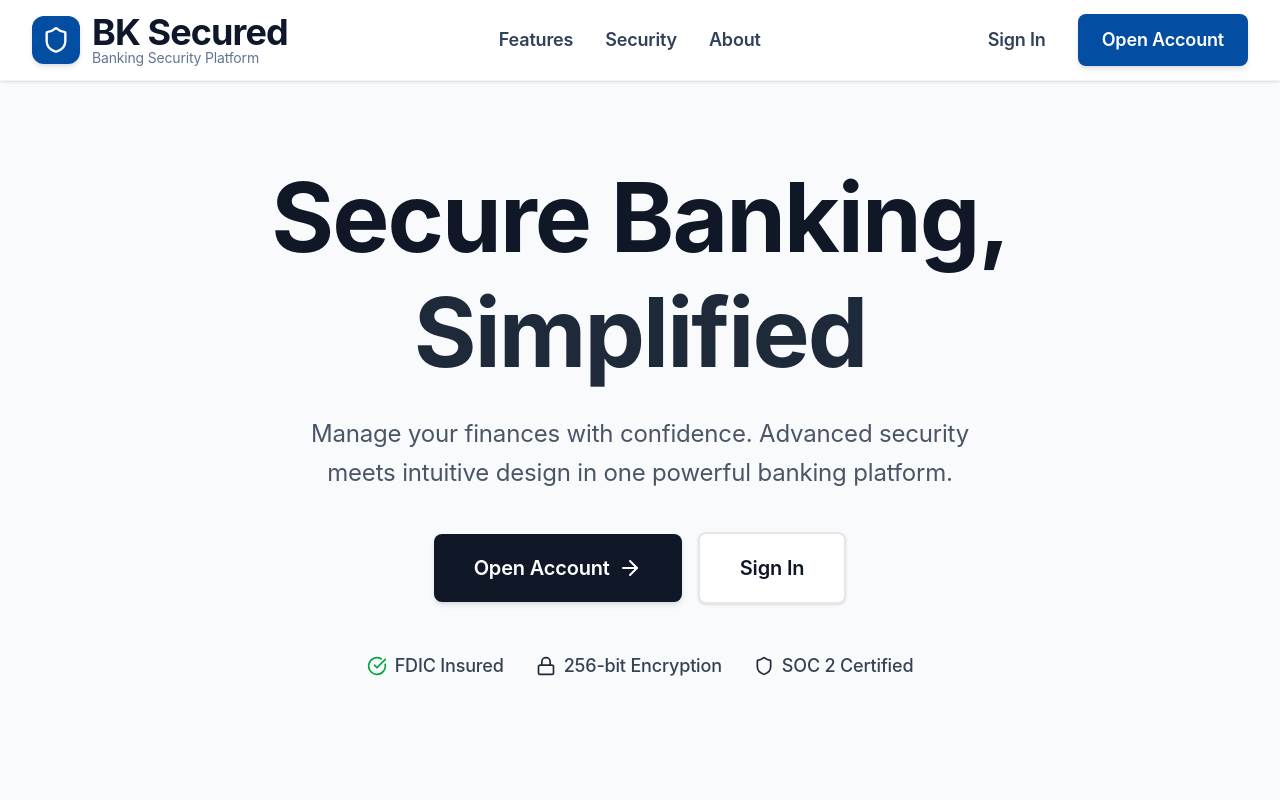
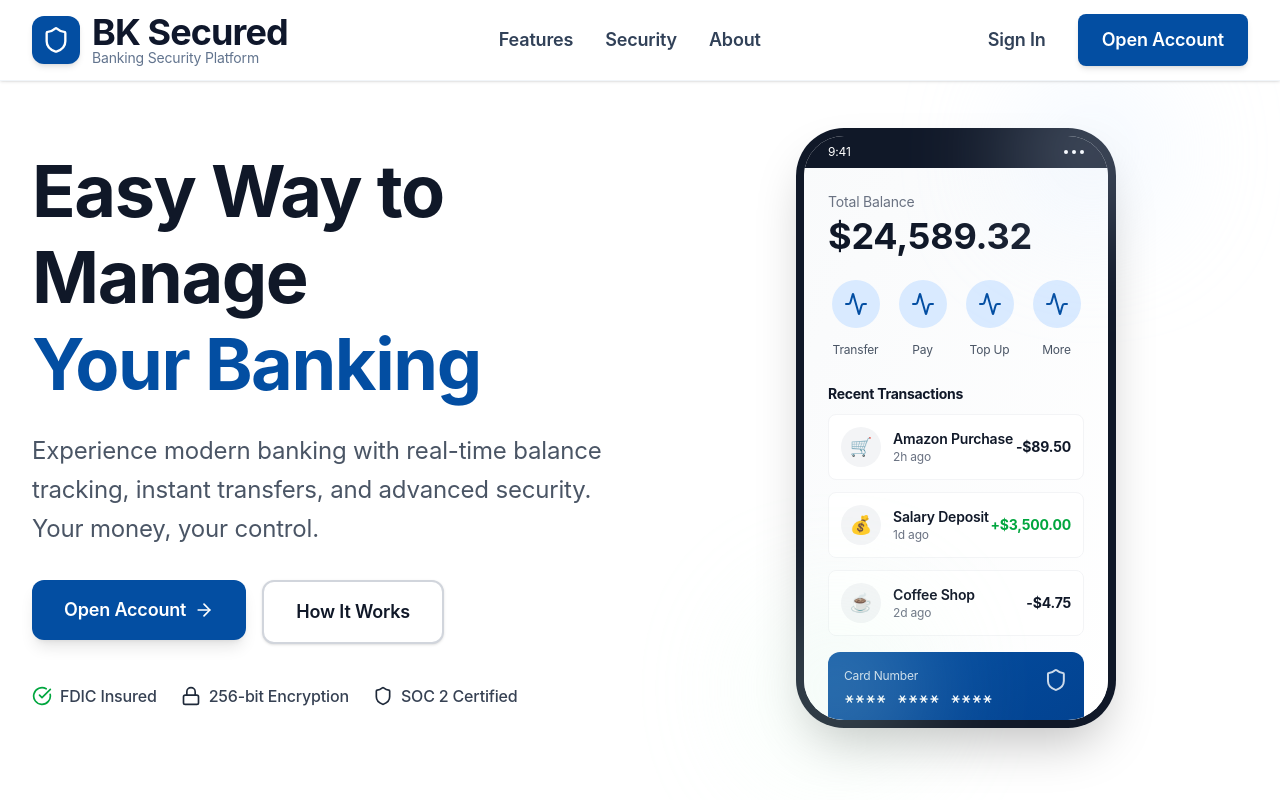
Before and after one commit to leandre000/bk-secured, a Next.js app: page / in a window 1280 px wide. Shown: the top 800 px of the page. Built offline with nearby package versions, Linux system fonts and the light colour scheme.

Commit message:
feat: create premium banking hero section with app mockup - split layout design inspired by modern banking apps

```diff
--- a/app/page.tsx
+++ b/app/page.tsx
@@ -82,34 +82,36 @@ export default function Home() {
         </div>
       </nav>
 
-      {/* Professional Banking Hero Section */}
-      <section className="relative pt-32 pb-24 lg:pt-40 lg:pb-32 overflow-hidden bg-gray-50">
+      {/* Premium Banking Hero Section */}
+      <section className="relative pt-24 pb-20 lg:pt-32 lg:pb-28 overflow-hidden bg-white">
         <div className="max-w-7xl mx-auto px-6 lg:px-8 relative z-10">
-          <div className="max-w-4xl mx-auto text-center">
-            <h1 className="text-6xl lg:text-7xl xl:text-8xl font-bold tracking-tight mb-6 text-gray-900 leading-[1.1]">
-              Secure Banking, <br />
-              <span className="text-gray-800">Simplified</span>
+          <div className="grid lg:grid-cols-2 gap-12 items-center">
+            {/* Left Content */}
+            <div className="text-center lg:text-left">
+              <h1 className="text-5xl lg:text-6xl xl:text-7xl font-bold tracking-tight mb-6 text-gray-900 leading-[1.1]">
+                Easy Way to Manage <br />
+                <span className="text-primary-600">Your Banking</span>
               </h1>
-            <p className="text-xl lg:text-2xl text-gray-600 mb-10 leading-relaxed max-w-2xl mx-auto">
-              Manage your finances with confidence. Advanced security meets intuitive design in one powerful banking platform.
+              <p className="text-xl lg:text-2xl text-gray-600 mb-8 leading-relaxed">
+                Experience modern banking with real-time balance tracking, instant transfers, and advanced security. Your money, your control.
               </p>
-            <div className="flex flex-col sm:flex-row items-center justify-center gap-4 mb-12">
+              <div className="flex flex-col sm:flex-row items-center lg:items-start gap-4 mb-10">
                 <Link
                   href="/auth/signup"
-                className="w-full sm:w-auto px-10 py-5 bg-gray-900 hover:bg-gray-800 text-white rounded-lg font-semibold text-lg lg:text-xl transition-all shadow-md hover:shadow-lg flex items-center justify-center gap-2"
+                  className="w-full sm:w-auto px-8 py-4 bg-primary-600 hover:bg-primary-700 text-white rounded-xl font-semibold text-lg transition-all shadow-lg hover:shadow-xl flex items-center justify-center gap-2"
                 >
                   Open Account
-                <ArrowRight className="h-6 w-6" />
+                  <ArrowRight className="h-5 w-5" />
                 </Link>
                 <Link
                   href="/auth/signin"
-                className="w-full sm:w-auto px-10 py-5 bg-white hover:bg-gray-50 text-gray-900 rounded-lg font-semibold text-lg lg:text-xl transition-all border-2 border-gray-200 hover:border-gray-300 shadow-sm"
+                  className="w-full sm:w-auto px-8 py-4 bg-white hover:bg-gray-50 text-gray-900 rounded-xl font-semibold text-lg transition-all border-2 border-gray-300 hover:border-gray-400 shadow-sm"
                 >
-                Sign In
+                  How It Works
                 </Link>
               </div>
               {/* Trust Indicators */}
-            <div className="flex flex-wrap items-center justify-center gap-8 text-base lg:text-lg text-gray-700">
+              <div className="flex flex-wrap items-center justify-center lg:justify-start gap-6 text-base text-gray-700">
                 <div className="flex items-center gap-2">
                   <CheckCircle className="h-5 w-5 text-green-600" />
                   <span className="font-medium">FDIC Insured</span>
@@ -121,6 +123,100 @@ export default function Home() {
                 <div className="flex items-center gap-2">
                   <Shield className="h-5 w-5 text-gray-800" />
                   <span className="font-medium">SOC 2 Certified</span>
+                </div>
+              </div>
+            </div>
+
+            {/* Right Visual - Banking App Mockup */}
+            <div className="relative hidden lg:block">
+              <div className="relative">
+                {/* Phone Frame */}
+                <div className="relative mx-auto w-80 h-[600px]">
+                  {/* Phone Outline */}
+                  <div className="absolute inset-0 bg-gray-900 rounded-[3rem] p-2 shadow-2xl">
+                    <div className="w-full h-full bg-white rounded-[2.5rem] overflow-hidden relative">
+                      {/* Status Bar */}
+                      <div className="bg-gray-900 text-white text-xs px-6 py-2 flex justify-between items-center">
+                        <span>9:41</span>
+                        <div className="flex gap-1">
+                          <div className="w-1 h-1 rounded-full bg-white"></div>
+                          <div className="w-1 h-1 rounded-full bg-white"></div>
+                          <div className="w-1 h-1 rounded-full bg-white"></div>
+                        </div>
+                      </div>
+
+                      {/* App Content */}
+                      <div className="p-6 bg-gradient-to-br from-gray-50 to-white h-full">
+                        {/* Header */}
+                        <div className="mb-6">
+                          <div className="text-sm text-gray-500 mb-1">Total Balance</div>
+                          <div className="text-4xl font-bold text-gray-900">$24,589.32</div>
+                        </div>
+
+                        {/* Quick Actions */}
+                        <div className="grid grid-cols-4 gap-3 mb-6">
+                          {['Transfer', 'Pay', 'Top Up', 'More'].map((action, i) => (
+                            <div key={i} className="text-center">
+                              <div className="w-12 h-12 bg-primary-100 rounded-full flex items-center justify-center mx-auto mb-2">
+                                <Activity className="h-6 w-6 text-primary-600" />
+                              </div>
+                              <span className="text-xs text-gray-600">{action}</span>
+                            </div>
+                          ))}
+                        </div>
+
+                        {/* Recent Transactions */}
+                        <div className="mb-4">
+                          <h3 className="text-sm font-semibold text-gray-900 mb-3">Recent Transactions</h3>
+                          <div className="space-y-3">
+                            {[
+                              { name: 'Amazon Purchase', amount: '-$89.50', time: '2h ago', icon: '🛒' },
+                              { name: 'Salary Deposit', amount: '+$3,500.00', time: '1d ago', icon: '💰' },
+                              { name: 'Coffee Shop', amount: '-$4.75', time: '2d ago', icon: '☕' }
+                            ].map((tx, i) => (
+                              <div key={i} className="flex items-center justify-between p-3 bg-white rounded-lg border border-gray-100">
+                                <div className="flex items-center gap-3">
+                                  <div className="w-10 h-10 bg-gray-100 rounded-full flex items-center justify-center text-lg">
+                                    {tx.icon}
+                                  </div>
+                                  <div>
+                                    <div className="text-sm font-semibold text-gray-900">{tx.name}</div>
+                                    <div className="text-xs text-gray-500">{tx.time}</div>
+                                  </div>
+                                </div>
+                                <div className={`text-sm font-bold ${tx.amount.startsWith('+') ? 'text-green-600' : 'text-gray-900'}`}>
+                                  {tx.amount}
+                                </div>
+                              </div>
+                            ))}
+                          </div>
+                        </div>
+
+                        {/* Card Preview */}
+                        <div className="mt-4 bg-gradient-to-br from-primary-600 to-primary-700 rounded-xl p-4 text-white">
+                          <div className="flex justify-between items-start mb-4">
+                            <div>
+                              <div className="text-xs opacity-80 mb-1">Card Number</div>
+                              <div className="text-lg font-mono">**** **** **** 4567</div>
+                            </div>
+                            <Shield className="h-6 w-6 opacity-80" />
+                          </div>
+                          <div className="flex justify-between items-end">
+                            <div>
+                              <div className="text-xs opacity-80 mb-1">Card Holder</div>
+                              <div className="text-sm font-semibold">JOHN DOE</div>
+                            </div>
+                            <div className="text-xs opacity-80">12/25</div>
+                          </div>
+                        </div>
+                      </div>
+                    </div>
+                  </div>
+
+                  {/* Decorative Elements */}
+                  <div className="absolute -top-10 -right-10 w-32 h-32 bg-primary-100 rounded-full blur-3xl opacity-50"></div>
+                  <div className="absolute -bottom-10 -left-10 w-40 h-40 bg-green-100 rounded-full blur-3xl opacity-30"></div>
+                </div>
               </div>
             </div>
           </div>
```
Lines whose indentation alone changed are shown as unchanged.
